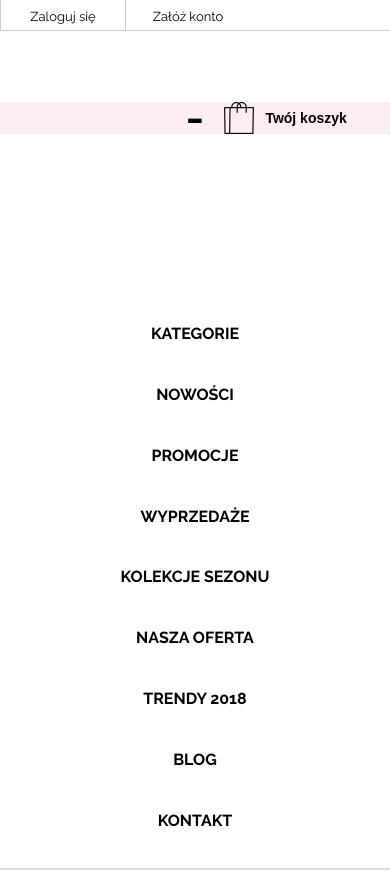
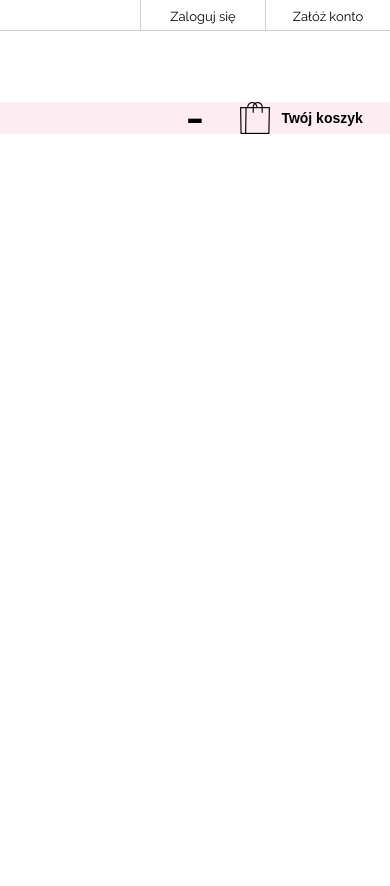
Before and after one commit to auroracreation/frontend-recruitment-task-header-with-menu, a plain HTML site: page index.html in a window 390 px wide. After the commit the page ends 844 px from the top, so only its background shows below. Drawn offline with nearby package versions, Linux system fonts and the light colour scheme; a web font is replaced by a local one.

Commit message:
minor changes

```diff
--- a/styles/header/_buttons.scss
+++ b/styles/header/_buttons.scss
@@ -42,7 +42,7 @@
     }
     @media screen and (max-width: 500px){
         display: none;
-        width: 25em;
+        width: 60vw;
     }
 }
 
--- a/styles/header/_header.scss
+++ b/styles/header/_header.scss
@@ -221,6 +221,7 @@ header{
 
         .header__high-bar{
             font-size: 10px;
+            justify-content: flex-end;
 
             .header__high-bar__contact-side{
                 @include header__high-bar--set-size(25em, 2.5em, none, row nowrap);
@@ -249,7 +250,7 @@ header{
 
             .header__bar__container-koszyk{
                 align-self: flex-end;
-                margin-right: 2em;
+                margin-right: 1em;
                 position: fixed;
                 right: 1px;
                 top: 6rem;
@@ -269,7 +270,7 @@ header{
 
         .header__navbar{
             align-items: center;
-            display: flex;
+            display: none;
             flex-flow: column wrap;
             font-size: 16px;
             height: 65vh;
```
Also changed, not shown: styles/main.css, 1 other file.
